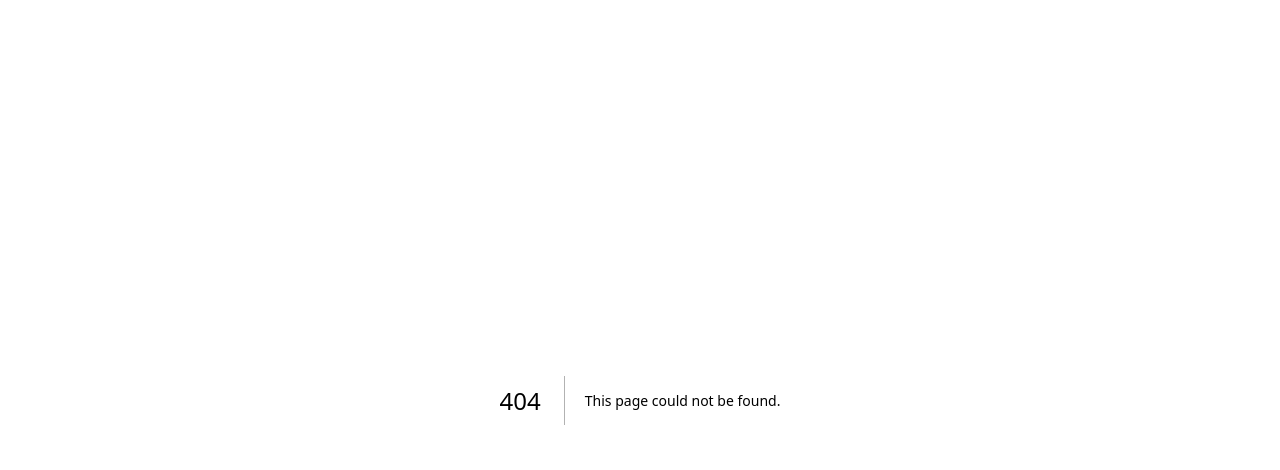
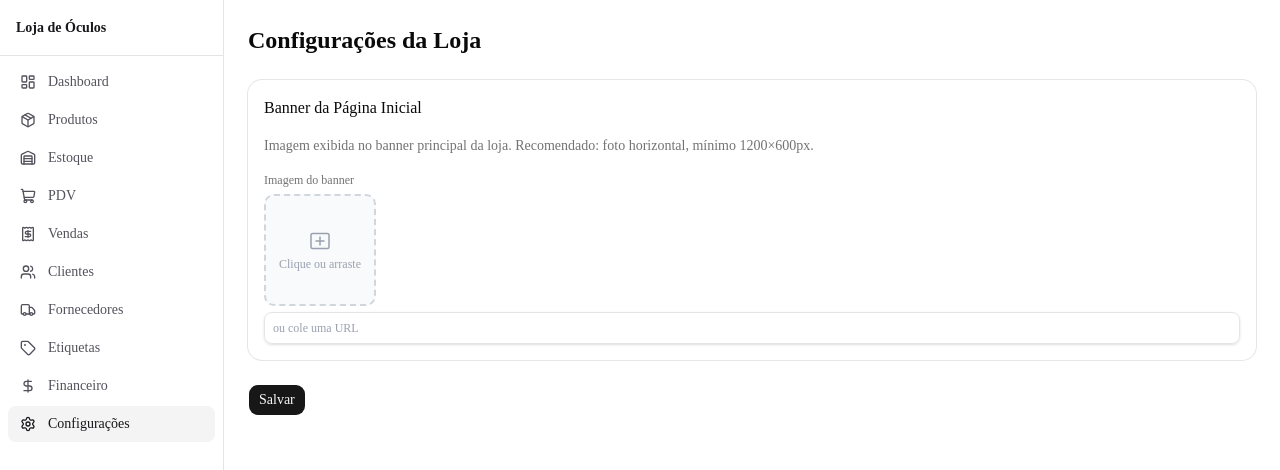
Before and after one commit to lucas907dcomp/loja-oculos, a Next.js app: page /configuracoes in a window 1280 px wide. Before the commit this address had no page. Shown: the top 470 px of the page. Built offline with nearby package versions, Linux system fonts and the light colour scheme; no server answers; the database is empty; sample sign-in values are in the browser's storage.

Commit message:
feat: store settings page with hero banner upload in backoffice

```diff
--- /dev/null
+++ b/src/app/(backoffice)/configuracoes/page.tsx
@@ -0,0 +1,13 @@
+import { StoreSettingsService } from '@/features/store-settings/store-settings.service'
+import { SettingsForm } from './settings-form'
+
+export default async function ConfiguracoesPage() {
+  const settings = await StoreSettingsService.get()
+
+  return (
+    <div className="space-y-6">
+      <h1 className="text-2xl font-semibold">Configurações da Loja</h1>
+      <SettingsForm heroImageUrl={settings.heroImageUrl} />
+    </div>
+  )
+}
--- /dev/null
+++ b/src/app/(backoffice)/configuracoes/settings-form.tsx
@@ -0,0 +1,62 @@
+'use client'
+
+import { useState, useTransition } from 'react'
+import { Controller, useForm } from 'react-hook-form'
+import { ImageUploadInput } from '@/features/products/components/image-upload-input'
+import { updateHeroImageAction } from '@/features/store-settings/actions'
+import { Button } from '@/components/ui/button'
+import { Card, CardContent, CardHeader, CardTitle } from '@/components/ui/card'
+
+interface SettingsFormProps {
+  heroImageUrl: string | null
+}
+
+export function SettingsForm({ heroImageUrl }: SettingsFormProps) {
+  const [isPending, startTransition] = useTransition()
+  const [saved, setSaved] = useState(false)
+
+  const { control, handleSubmit } = useForm({
+    defaultValues: { heroImageUrl: heroImageUrl ?? '' },
+  })
+
+  function onSubmit(data: { heroImageUrl: string }) {
+    setSaved(false)
+    startTransition(async () => {
+      await updateHeroImageAction(data.heroImageUrl)
+      setSaved(true)
+    })
+  }
+
+  return (
+    <form onSubmit={handleSubmit(onSubmit)} className="space-y-6">
+      <Card>
+        <CardHeader>
+          <CardTitle className="text-base">Banner da Página Inicial</CardTitle>
+        </CardHeader>
+        <CardContent className="space-y-4">
+          <p className="text-sm text-muted-foreground">
+            Imagem exibida no banner principal da loja. Recomendado: foto horizontal, mínimo 1200×600px.
+          </p>
+          <Controller
+            control={control}
+            name="heroImageUrl"
+            render={({ field }) => (
+              <ImageUploadInput
+                label="Imagem do banner"
+                value={field.value}
+                onChange={field.onChange}
+              />
+            )}
+          />
+        </CardContent>
+      </Card>
+
+      <div className="flex items-center gap-3">
+        <Button type="submit" disabled={isPending}>
+          {isPending ? 'Salvando...' : 'Salvar'}
+        </Button>
+        {saved && <p className="text-sm text-green-600">Salvo com sucesso!</p>}
+      </div>
+    </form>
+  )
+}
--- a/src/components/layout/sidebar.tsx
+++ b/src/components/layout/sidebar.tsx
@@ -12,6 +12,7 @@ import {
   Truck,
   DollarSign,
   Tag,
+  Settings,
 } from 'lucide-react'
 import { cn } from '@/lib/utils'
 
@@ -25,6 +26,7 @@ const navItems = [
   { label: 'Fornecedores', href: '/fornecedores', icon: Truck },
   { label: 'Etiquetas', href: '/etiquetas', icon: Tag },
   { label: 'Financeiro', href: '/financeiro', icon: DollarSign },
+  { label: 'Configurações', href: '/configuracoes', icon: Settings },
 ]
 
 export function Sidebar() {
--- /dev/null
+++ b/src/features/store-settings/actions.ts
@@ -0,0 +1,9 @@
+'use server'
+
+import { revalidatePath } from 'next/cache'
+import { StoreSettingsService } from './store-settings.service'
+
+export async function updateHeroImageAction(url: string): Promise<void> {
+  await StoreSettingsService.update({ heroImageUrl: url || null })
+  revalidatePath('/loja')
+}
--- /dev/null
+++ b/src/features/store-settings/store-settings.service.ts
@@ -0,0 +1,20 @@
+import { prisma } from '@/lib/prisma'
+
+export type StoreSettingsData = {
+  heroImageUrl: string | null
+}
+
+export class StoreSettingsService {
+  static async get(): Promise<StoreSettingsData> {
+    const row = await prisma.storeSettings.findUnique({ where: { id: 'default' } })
+    return { heroImageUrl: row?.heroImageUrl ?? null }
+  }
+
+  static async update(data: Partial<StoreSettingsData>): Promise<void> {
+    await prisma.storeSettings.upsert({
+      where: { id: 'default' },
+      create: { id: 'default', ...data },
+      update: data,
+    })
+  }
+}
--- a/src/features/storefront/components/hero-section.tsx
+++ b/src/features/storefront/components/hero-section.tsx
@@ -1,14 +1,15 @@
 import Link from 'next/link'
 import Image from 'next/image'
+import { StoreSettingsService } from '@/features/store-settings/store-settings.service'
 
-export function HeroSection() {
-  const imageUrl = process.env.NEXT_PUBLIC_HERO_IMAGE_URL
+export async function HeroSection() {
+  const { heroImageUrl } = await StoreSettingsService.get()
 
   return (
     <section className="relative overflow-hidden bg-gray-900 px-4 py-20 text-white sm:py-28">
-      {imageUrl && (
+      {heroImageUrl && (
         <Image
-          src={imageUrl}
+          src={heroImageUrl}
           alt=""
           fill
           className="object-cover opacity-40"
```
Also changed, not shown: 1 other file (tests, documents, lock files or other folders).
